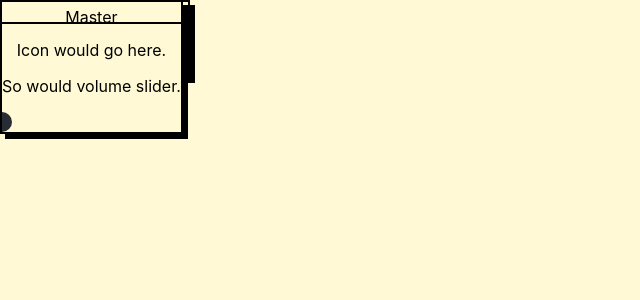
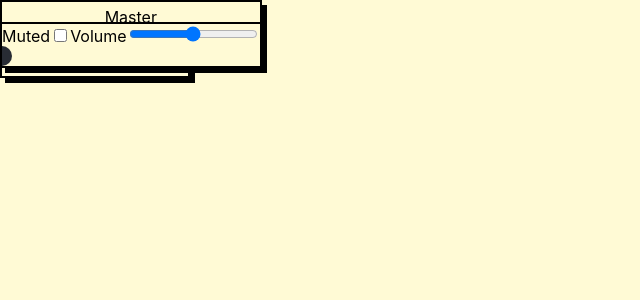
Before and after one commit to curlywurlycraig/tonejs-playground, a React (Create React App) app: page / in a window 1280 px wide. Shown: the top 300 px of the page, without its empty margins (0-640 px from the left). Built offline with nearby package versions, Linux system fonts and the light colour scheme.

Commit message:
Add volume slider and mute checkbox to master node

```diff
--- a/src/components/nodes/MasterNode/index.js
+++ b/src/components/nodes/MasterNode/index.js
@@ -1,16 +1,25 @@
-import React from 'react';
+import React, { useEffect, useState } from 'react';
 import Tone from 'tone';
 import DraggableBox from '../../common/DraggableBox';
 import OutputInput from '../../common/OutputInput';
 import { useNode } from '../../../hooks/node';
+import Checkbox from '../../common/Checkbox';
+import Slider from '../../common/Slider/input';
 
 const MasterNode = ({inputs, onClickInput}) => {
+  const [volume, setVolume] = useState(0);
+  const [isMuted, setIsMuted] = useState(false);
   const nodeRef = useNode(Tone.Master, inputs);
+
+  useEffect(() => {
+    nodeRef.current.volume.value = volume;
+    nodeRef.current.mute = isMuted;
+  }, [volume, isMuted, nodeRef]);
 
   return (
     <DraggableBox title="Master">
-      <p>Icon would go here.</p>
-      <p>So would volume slider.</p>
+      <Checkbox checked={isMuted} onChange={() => setIsMuted(!isMuted)} label="Muted" />
+      <Slider min={-30} max={0} onChange={e => setVolume(e.target.value)} label="Volume" />
       <OutputInput onClick={onClickInput} isInput />
     </DraggableBox>
   )
```
